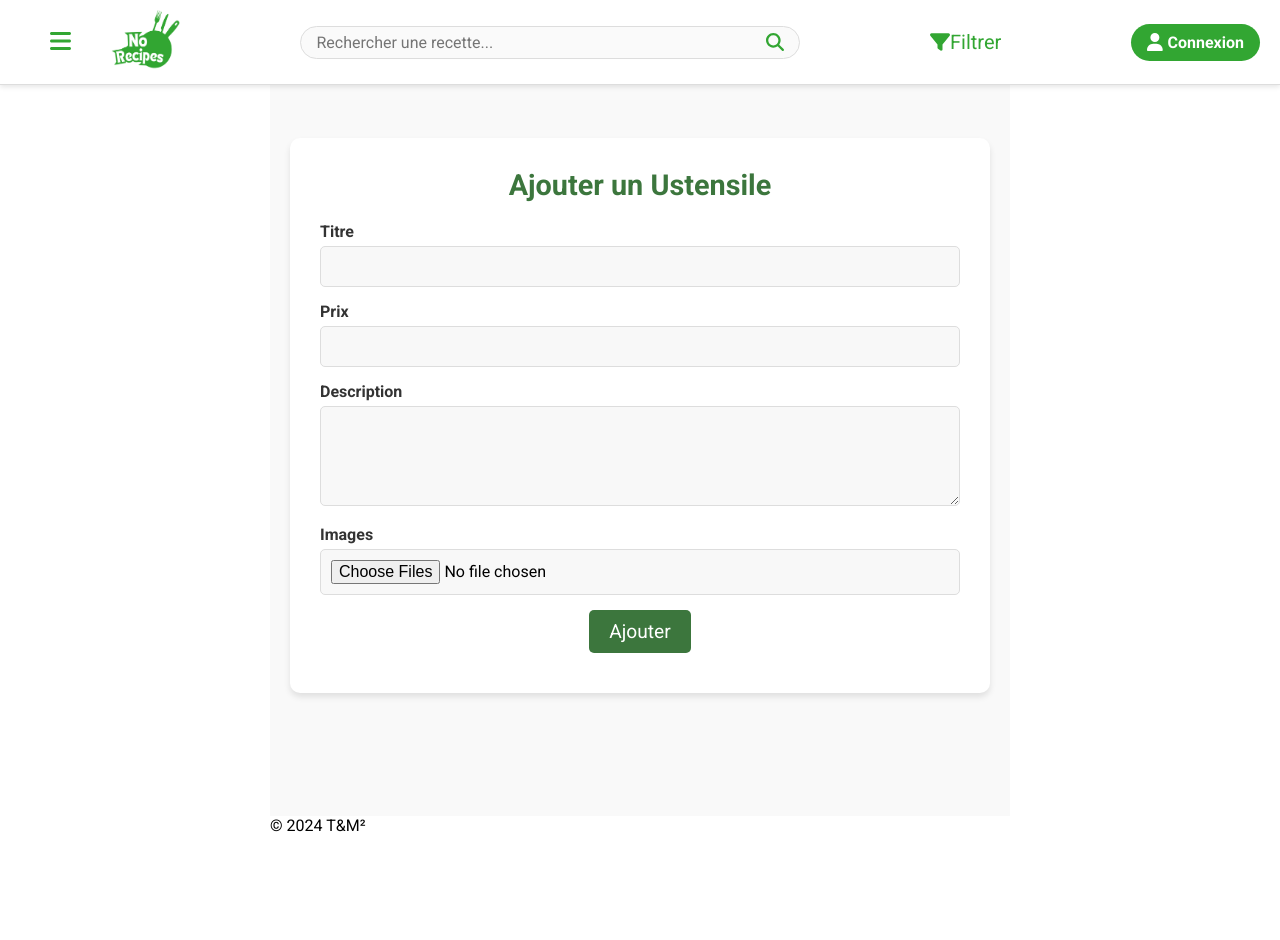
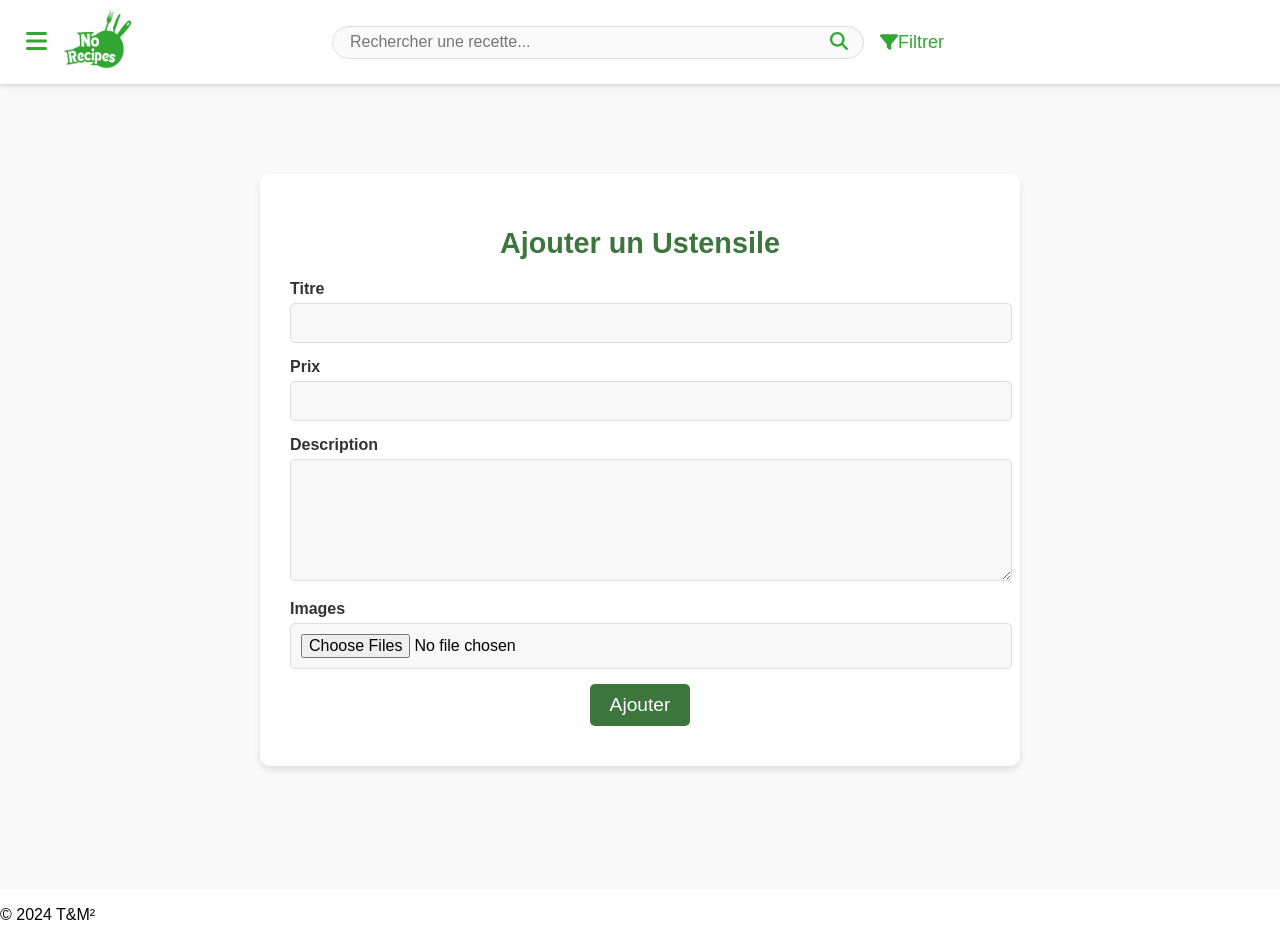
Before and after one commit to MaximeEmonnot/NoRecipes, a React (Create React App) app in the folder Front/: page /AddUtensil in a window 1280 px wide. Before the commit the page ends 835 px from the top, so only its background shows below. Built offline with nearby package versions, Linux system fonts and the light colour scheme.

Commit message:
correction et suppresion page de connexion

```diff
--- a/Front/package.json
+++ b/Front/package.json
@@ -15,7 +15,6 @@
     "react-scripts": "5.0.1",
     "web-vitals": "^2.1.4"
   },
-
   "scripts": {
     "start": "react-scripts start",
     "build": "react-scripts build",
--- a/Front/src/App.js
+++ b/Front/src/App.js
@@ -2,7 +2,6 @@ import React from 'react';
 import { BrowserRouter as Router, Route, Routes } from 'react-router-dom';
 import Navbar from './components/Navbar';
 import HomePage from './pages/HomePage';
-import FormPage from './pages/FormPage';
 import Footer from './components/Footer';
 import './App.css';
 import AddRecipe from './components/recipes/AddRecipe';
@@ -17,7 +16,6 @@ const App = () => {
             <Navbar />
             <Routes>
                 <Route path="/" element={<HomePage />} />
-                <Route path="/form" element={<FormPage />} />
                 <Route path='/AddRecipe' element={<AddRecipe />}/>
                 <Route path='/AddIngredient' element={<AddIngredient />}/>
                 <Route path='/AddUtensil' element={<AddUtensil />}/>
--- a/Front/src/components/Navbar.js
+++ b/Front/src/components/Navbar.js
@@ -2,7 +2,7 @@ import React, { useState } from 'react';
 import '../styles/Navbar.css';
 import logo from '../images/LogoSite.png';
 import { FontAwesomeIcon } from '@fortawesome/react-fontawesome';
-import { faBars, faSearch, faUser, faFilter } from '@fortawesome/free-solid-svg-icons';
+import { faBars, faSearch, faFilter } from '@fortawesome/free-solid-svg-icons';
 import { Link } from 'react-router-dom';
 import AdvancedSearch from './AdvancedSearch';
 
@@ -11,11 +11,9 @@ const Navbar = () => {
     const [searchOpen, setSearchOpen] = useState(false);
     const [searchQuery, setSearchQuery] = useState('');
 
-
     const toggleMenu = () => {
         setMenuOpen(!menuOpen);
     };
-
 
     const toggleSearch = () => {
         setSearchOpen(!searchOpen);
@@ -23,7 +21,6 @@ const Navbar = () => {
 
     // Fonction pour gérer la recherche
     const handleSearch = () => {
-
         console.log('Recherche effectuée pour:', searchQuery);
     };
 
@@ -41,6 +38,8 @@ const Navbar = () => {
                 </Link>
             </div>
 
+            {/* Conteneur pour la recherche et le bouton Filtrer */}
+            <div className="search-filter-container">
                 {/* Barre de recherche */}
                 <div className="search-container">
                     <input
@@ -63,13 +62,7 @@ const Navbar = () => {
                         Filtrer
                     </button>
                 </div>
-
-            {/* Bouton de connexion */}
-            <Link to="/form" className="connexion-button">
-                <span className="user-icon">
-                    <FontAwesomeIcon icon={faUser} />
-                </span> Connexion
-            </Link>
+            </div>
 
             {/* Affiche le composant de recherche avancée*/}
             {searchOpen && <AdvancedSearch />}
--- a/Front/src/pages/FormPage.js
+++ /dev/null
@@ -1,50 +0,0 @@
-import React, { useState } from 'react';
-import '../styles/FormPage.css';
-
-const FormPage = () => {
-    const [isLogin, setIsLogin] = useState(true);
-
-    return (
-        <div className="container">
-            {isLogin ? (
-                <div className="connect">
-                    <div className="left">
-                        <h1>Bonjour !</h1>
-                        <p>Si vous n'avez pas de compte <br /> Inscrivez-vous !</p>
-                        <button onClick={() => setIsLogin(false)}>S'inscrire</button>
-                    </div>
-                    <div className="right">
-                        <h1>Connexion</h1>
-                        <form className="form">
-                            <input type="email" placeholder="Email" required />
-                            <input type="password" placeholder="Mot de passe" required />
-                        </form>
-                        <button>Se connecter</button>
-                    </div>
-                </div>
-            ) : (
-                <div className="inscription">
-                    <div className="left">
-                        <h1>Bon retour !</h1>
-                        <p>Connectez-vous avec votre compte <br /> pour nous rejoindre !</p>
-                        <button onClick={() => setIsLogin(true)}>Se connecter</button>
-                    </div>
-                    <div className="right">
-                        <h1>Créer un compte</h1>
-                        <form className="form">
-                            <input type="text" placeholder="Pseudo" required />
-                            <input type="email" placeholder="Email" required />
-                            <input type="text" placeholder="Nom" />
-                            <input type="text" placeholder="Prenom" />
-                            <input type="password" placeholder="Mot de passe" required />
-                            <input type="password" placeholder="Confirmez mot de passe" required />
-                        </form>
-                        <button>S'inscrire</button>
-                    </div>
-                </div>
-            )}
-        </div>
-    );
-};
-
-export default FormPage;
--- a/Front/src/pages/HomePage.js
+++ b/Front/src/pages/HomePage.js
@@ -18,38 +18,38 @@ const HomePage = () => {
             <section className="recipe-cards">
             <RecipeCard
                     title="Apéritifs"
-                    description="Découvrez nos recettes d'apéritifs."
+                    description="Mes recettes d'apéritifs."
                     imgSrc={aperitifImage}
                     color="#FFFFFF"
                 />
                 <RecipeCard
                     title="Entrées"
-                    description="Découvrez nos recettes d'entrées."
+                    description="Mes recettes d'entrées."
                     imgSrc={entreeImage}
                     color="#FFFFFF"
                 />
                 <RecipeCard
                     title="Plats"
-                    description="Découvrez nos recettes de plats."
+                    description="Mes recettes de plats."
                     imgSrc={dinnerImage}
                     color="#FFFFFF"
                 />
                 <RecipeCard
                     title="Petit-déjeuner"
-                    description="Découvrez nos recettes de petit-déjeuner."
+                    description="Mes recettes de petit-déjeuner."
                     imgSrc={breakfastImage}
                     color="#FFFFFF"
                 />
                 <RecipeCard
                     title="Desserts"
-                    description="Découvrez nos recettes de desserts."
+                    description="Mes recettes de desserts."
                     imgSrc={dessertImage}
                     color="#FFFFFF"
                 />
 
                 <RecipeCard
                     title="Boissons"
-                    description="Découvrez nos recettes de boissons."
+                    description="Mes recettes de boissons."
                     imgSrc={boissonsImage}
                     color="#FFFFFF"
                 />
--- a/Front/src/styles/FormPage.css
+++ /dev/null
@@ -1,138 +0,0 @@
-
-@import url('https://fonts.googleapis.com/css2?family=Roboto:ital,wght@0,100;0,300;0,400;0,500;0,700;1,100;1,300;1,400;1,500&display=swap');
-
-* {
-    font-family: 'Roboto', sans-serif;
-    padding: 0;
-    margin: 0;
-    box-sizing: border-box;
-}
-
-body {
-    height: 100vh;
-    width: 100%;
-    background: white;
-    display: flex;
-    justify-content: center;
-    align-items: center;
-}
-
-.container {
-    display: flex;
-    width: 100%;
-    max-width: 900px;
-    height: auto;
-    border-radius: 10px;
-    overflow: hidden;
-}
-
-.inscription,
-.connect {
-    display: flex;
-    flex-direction: row-reverse;
-    width: 100%;
-}
-
-.inscription .right,
-.connect .right {
-    flex: 60%;
-    display: flex;
-    flex-direction: column;
-    justify-content: center;
-    align-items: center;
-    gap: 30px;
-    background: #fffefe;
-    padding: 20px;
-}
-
-.inscription .left,
-.connect .left {
-    flex: 40%;
-    display: flex;
-    flex-direction: column;
-    justify-content: center;
-    align-items: center;
-    text-align: center;
-    gap: 30px;
-    background: #32A632;
-    color: #fff;
-    padding: 20px;
-}
-
-.form {
-    display: flex;
-    flex-direction: column;
-    gap: 10px;
-    width: 100%;
-    max-width: 350px;
-}
-
-.form input {
-    width: 100%;
-    height: 40px;
-    border: none;
-    border-radius: 5px;
-    background: #f8f7f7;
-    padding: 0 10px;
-}
-
-button {
-    padding: 10px 30px;
-    background: #32A632;
-    color: #fff;
-    border: none;
-    border-radius: 30px;
-    cursor: pointer;
-    transition: 0.5s ease;
-}
-
-button:hover {
-    background: #fff;
-    color: #32A632;
-    border: 1px solid #32A632;
-}
-
-/* Responsive Design */
-@media screen and (max-width: 900px) {
-    .container {
-        max-width: 100%;
-    }
-
-    .form input {
-        width: 90%;
-    }
-}
-
-@media screen and (max-width: 700px) {
-    .left {
-        display: none;
-    }
-
-    .right {
-        width: 100% !important;
-        border-radius: 10px;
-    }
-
-    .form input {
-        width: 100%;
-    }
-
-    button {
-        width: 100%;
-    }
-}
-
-@media screen and (max-width: 500px) {
-    .container {
-        flex-direction: column;
-    }
-
-    .form input {
-        font-size: 14px;
-    }
-
-    button {
-        padding: 8px 20px;
-        font-size: 14px;
-    }
-}
--- a/Front/src/styles/HomePage.css
+++ b/Front/src/styles/HomePage.css
@@ -3,24 +3,6 @@
     padding-bottom: 20px;
     margin-top: 60px;
 }
-
-
-.hero-section {
-    display: flex;
-    justify-content: center;
-    align-items: center;
-    background-size: cover;
-    text-align: center;
-    width: 100%;
-    margin-top: 500px;
-    background-color: white;
-}
-
-.banner-image {
-    width: 100%;
-    height: 100%;
-}
-
 
 .hero-section h1 {
     font-size: 2.5em;
@@ -42,3 +24,16 @@
     gap: 20px;
     flex-wrap: wrap;
 }
+
+.hero-section {
+    margin-top: 0;
+    padding-top: 0;
+}
+
+.banner-image {
+    display: block;
+    margin: 0;
+    padding: 0;
+    width: 100%;
+    height: 10%;
+}
--- a/Front/src/styles/Navbar.css
+++ b/Front/src/styles/Navbar.css
@@ -11,11 +11,13 @@
   top: 0;
   left: 0;
   z-index: 100;
+  gap: 10px;
 }
 
 .navbar-left {
   display: flex;
   align-items: center;
+  margin-right: auto;
 }
 
 .menu-icon {
@@ -31,6 +33,14 @@
   height: 60px;
   width: 70px;
   margin-right: 20px;
+}
+
+/* Conteneur combiné pour la recherche et le filtre */
+.search-filter-container {
+  display: flex;
+  align-items: center;
+  gap: 10px;
+  margin-right: 350px;
 }
 
 .search-container {
@@ -62,19 +72,18 @@
   padding: 0;
 }
 
+/* Style pour le bouton de filtre */
 .advanced-search-container {
   display: flex;
-  align-items: left;
-  margin-left: 0;
+  align-items: center;
 }
 
 .filter-icon {
   background: none;
   border: none;
   color: #32A632;
-  font-size: 20px;
+  font-size: 18px;
   cursor: pointer;
-  margin-left: 0;
   display: flex;
   align-items: center;
 }
@@ -84,33 +93,16 @@
 }
 
 
-.connexion-button {
-  background-color: #32A632;
-  color: white;
-  padding: 8px 16px;
-  border: none;
-  border-radius: 20px;
-  font-size: 16px;
-  cursor: pointer;
-  display: flex;
-  align-items: center;
-  font-weight: bold;
+.filter-icon:hover {
+  color: #28a028;
 }
 
-.user-icon {
-  margin-right: 5px;
-  font-size: 18px;
-  color: #ffffff;
-}
 
 .navbar-logo-link {
   text-decoration: none;
 }
 
-.connexion-button {
-  text-decoration: none;
-  color: white;
-}
+
 
 /* Menu déroulant */
 .dropdown-menu {
```
Also changed, not shown: Front/src/images/banner.jpg, 1 other file (tests, documents, lock files or other folders). Lines whose indentation alone changed are shown as unchanged.
